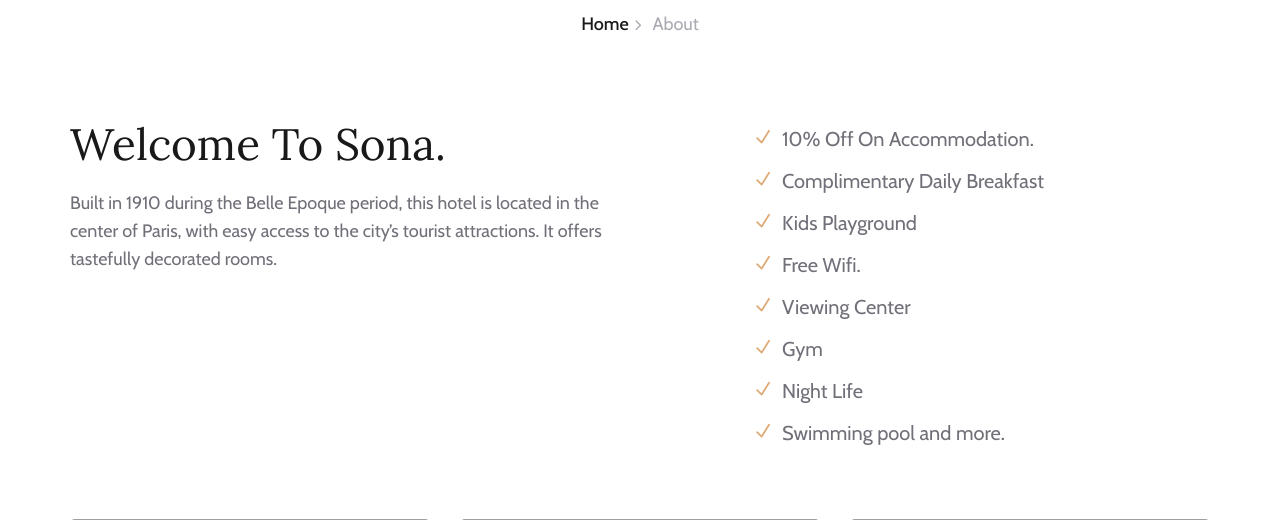
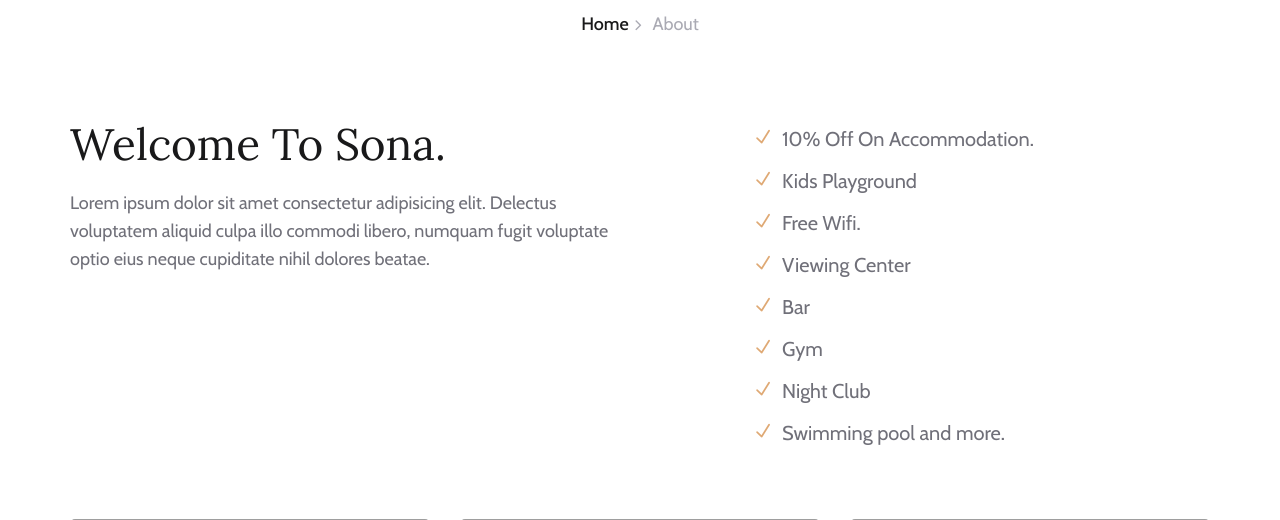
Before and after one commit to Emm-Anuel100/Hotel-Management-System, a PHP site: page /index.php?page=about-us in a window 1280 px wide. Shown: the part 253-773 px from the top of the page. Run offline with PHP 8.4, Linux system fonts and the light colour scheme; the visitor is signed in with stand-in values (Sample User, id 1); data that the repository does not hold is empty; grey boxes are pictures that could not be loaded.

Commit message:
update on app functionality

```diff
--- a/about-us.php
+++ b/about-us.php
@@ -164,20 +164,19 @@
                     <div class="col-lg-6">
                         <div class="ap-title">
                             <h2>Welcome To Sona.</h2>
-                            <p>Built in 1910 during the Belle Epoque period, this hotel is located in the center of
-                                Paris, with easy access to the city’s tourist attractions. It offers tastefully
-                                decorated rooms.</p>
+                            <p>Lorem ipsum dolor sit amet consectetur adipisicing elit. Delectus voluptatem aliquid culpa illo commodi libero,
+                               numquam fugit voluptate optio eius neque cupiditate nihil dolores beatae.</p>
                         </div>
                     </div>
                     <div class="col-lg-5 offset-lg-1">
                         <ul class="ap-services">
                             <li><i class="icon_check"></i> 10% Off On Accommodation.</li>
-                            <li><i class="icon_check"></i> Complimentary Daily Breakfast</li>
                             <li><i class="icon_check"></i> Kids Playground</li>
                             <li><i class="icon_check"></i> Free Wifi.</li>
                             <li><i class="icon_check"></i> Viewing Center</li>
+                            <li><i class="icon_check"></i> Bar</li>
                             <li><i class="icon_check"></i> Gym</li>
-                            <li><i class="icon_check"></i> Night Life</li>
+                            <li><i class="icon_check"></i> Night Club</li>
                             <li><i class="icon_check"></i> Swimming pool and more.</li>
                         </ul>
                     </div>
--- a/admin/admin_class.php
+++ b/admin/admin_class.php
@@ -87,11 +87,11 @@ Class Action {
 		extract($_POST);
 		$data = " name = '$name' ";
 		$data .= ", price = '$price' ";
+		$data .= ", capacity = '$capacity' ";
 		if($_FILES['img']['tmp_name'] != ''){
 						$fname = strtotime(date('y-m-d H:i')).'_'.$_FILES['img']['name'];
 						$move = move_uploaded_file($_FILES['img']['tmp_name'],'../assets/img/'. $fname);
 					$data .= ", cover_img = '$fname' ";
-
 		}
 		if(empty($id)){
 			$save = $this->db->query("INSERT INTO room_categories set ".$data);
--- a/admin/rooms.php
+++ b/admin/rooms.php
@@ -51,7 +51,7 @@
 				</div>
 			</form>
 			</div>
-			<!-- FORM Panel -->
+			<!-- Form Panel -->
 
 			<!-- Table Panel -->
 			<div class="col-md-8">
--- a/rooms.php
+++ b/rooms.php
@@ -194,7 +194,7 @@
 			 ?>
                 <div class="col-lg-4 col-md-6">
                     <div class="room-item">
-                    <img src="assets/img/<?php echo $cat_arr[$row['category_id']]['cover_img'] ?>" alt="Category image" loading="lazy" class="category-img">
+                    <img src="assets/img/<?= $cat_arr[$row['category_id']]['cover_img'] ?>" alt="Category image" loading="lazy" class="category-img">
                         <div class="ri-text">
                             <h4 class="room-category"><?= $cat_arr[$row['category_id']]['name'] ?></h4>
                             <h3><?= '&#8358; '.number_format($cat_arr[$row['category_id']]['price'],2) ?><span>/Pernight</span></h3>
@@ -202,7 +202,7 @@
                                 <tbody>
                                     <tr>
                                         <td class="r-o">Capacity:</td>
-                                        <td>Max. person 3</td>
+                                        <td>Max. person <?= $cat_arr[$row['category_id']]['capacity'] ?></td>
                                     </tr>
                                     <tr>
                                         <td class="r-o">Services:</td>
@@ -210,7 +210,7 @@
                                     </tr>
                                 </tbody>
                             </table>
-                            <a href="#" class="primary-btn book_now" data-id="<?php echo $row['category_id'] ?>">Book Now</a>
+                            <a href="#" class="primary-btn book_now" data-id="<?= $row['category_id'] ?>">Book Now</a>
                         </div>
                     </div>
                 </div>
```
Also changed, not shown: admin/categories.php (+16 -5 lines), assets/img/1724163540_blog-9.jpg (added), assets/img/1724163900_blog-8.jpg (added).
